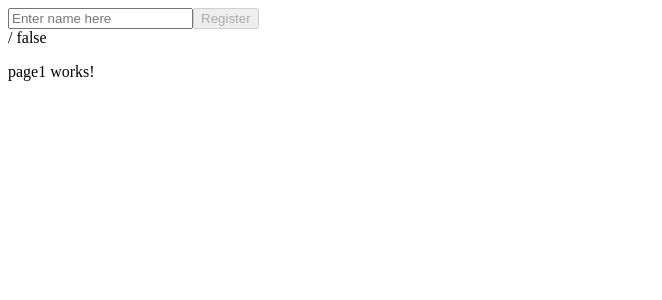
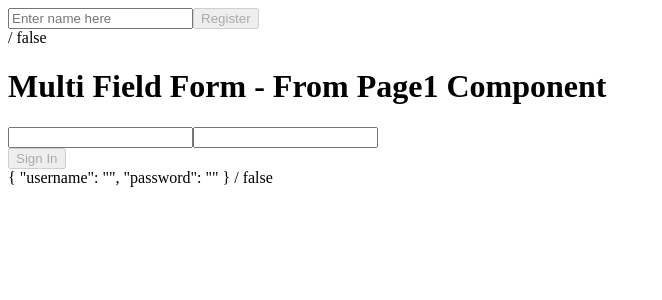
Before and after one commit to abhi3174/form-app, an Angular app: page / in a window 1280 px wide. Shown: the top 300 px of the page, without its empty margins (0-662 px from the left). Built offline with nearby package versions, Linux system fonts and the light colour scheme.

Commit message:
multi.field.forms

```diff
--- a/src/app/page1/page1.component.html
+++ b/src/app/page1/page1.component.html
@@ -1 +1,11 @@
-<p>page1 works!</p>
+<h1>Multi Field Form - From Page1 Component</h1>
+<div [formGroup]="myFormGroup">
+  <input type="text" name="" id="" formControlName="username" />
+  <input type="password" name="" id="" formControlName="password" />
+</div>
+
+<div>
+  <button [disabled]="!myFormGroup.valid">Sign In</button>
+</div>
+
+{{ myFormGroup.value | json }} / {{ myFormGroup.valid }}
--- a/src/app/page1/page1.component.ts
+++ b/src/app/page1/page1.component.ts
@@ -1,15 +1,18 @@
 import { Component, OnInit } from '@angular/core';
+import { FormGroup, FormControl, Validators } from '@angular/forms';
 
 @Component({
   selector: 'app-page1',
   templateUrl: './page1.component.html',
-  styleUrls: ['./page1.component.css']
+  styleUrls: ['./page1.component.css'],
 })
 export class Page1Component implements OnInit {
+  myFormGroup = new FormGroup({
+    username: new FormControl('', [Validators.required]),
+    password: new FormControl('', [Validators.required]),
+  });
 
-  constructor() { }
+  constructor() {}
 
-  ngOnInit(): void {
-  }
-
+  ngOnInit(): void {}
 }
```
